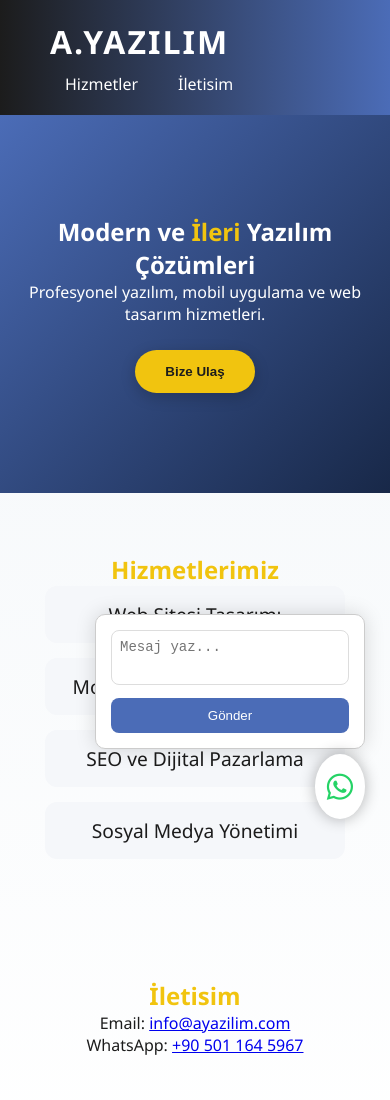
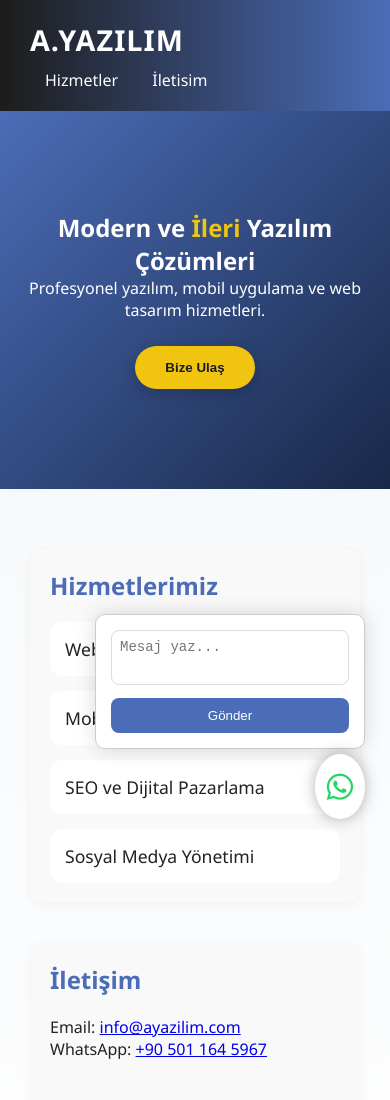
Before and after one commit to adoniScodee/ku-adas-.drakos, a plain HTML site: page index.html in a window 390 px wide. Shown: the top 1100 px of the page. Drawn offline with Linux system fonts and the light colour scheme.

Commit message:
Update index.html

```diff
--- a/index.html
+++ b/index.html
@@ -6,13 +6,6 @@
   <title>A.Yazılım | Yazılım Hizmetleri</title>
   <link rel="stylesheet" href="https://cdnjs.cloudflare.com/ajax/libs/font-awesome/6.4.0/css/all.min.css" />
   <style>
-    :root {
-      --primary: #4b6cb7;
-      --dark: #1c1c1c;
-      --accent: #f1c40f;
-      --bg-light: #f2f6f9;
-    }
-
     * {
       box-sizing: border-box;
       margin: 0;
@@ -21,8 +14,8 @@
 
     body {
       font-family: 'Segoe UI', sans-serif;
-      background: linear-gradient(180deg, var(--bg-light) 0%, #ffffff 100%);
-      color: var(--dark);
+      background: linear-gradient(180deg, #f2f6f9 0%, #ffffff 100%);
+      color: #222;
       scroll-behavior: smooth;
     }
 
@@ -30,17 +23,17 @@
       display: flex;
       justify-content: space-between;
       align-items: center;
-      padding: 20px 50px;
-      background: linear-gradient(to right, var(--dark), var(--primary));
+      padding: 20px 30px;
+      background: linear-gradient(to right, #1c1c1c, #4b6cb7);
       color: white;
       box-shadow: 0 3px 10px rgba(0, 0, 0, 0.1);
       flex-wrap: wrap;
     }
 
     .logo {
-      font-size: 2em;
+      font-size: 1.8em;
       font-weight: bold;
-      letter-spacing: 2px;
+      letter-spacing: 1px;
     }
 
     nav a {
@@ -49,6 +42,7 @@
       text-decoration: none;
       position: relative;
       font-weight: 500;
+      font-size: 1em;
     }
 
     nav a::after {
@@ -69,20 +63,20 @@
     .hero {
       text-align: center;
       padding: 100px 20px;
-      background: linear-gradient(135deg, var(--primary), #182848);
+      background: linear-gradient(135deg, #4b6cb7, #182848);
       color: white;
       animation: fadeIn 2s ease-in-out;
     }
 
     .highlight {
-      color: var(--accent);
+      color: #f1c40f;
     }
 
     .btn {
       margin-top: 25px;
       padding: 14px 30px;
-      background: var(--accent);
-      color: var(--dark);
+      background: #f1c40f;
+      color: #1c1c1c;
       border: none;
       border-radius: 30px;
       font-weight: bold;
@@ -93,26 +87,42 @@
 
     .btn:hover {
       background: #fff;
-      color: var(--primary);
+      color: #4b6cb7;
+    }
+
+    .two-columns {
+      display: flex;
+      flex-wrap: wrap;
+      justify-content: space-between;
+      padding: 60px 30px;
+      gap: 40px;
     }
 
     .services, .contact {
-      padding: 60px 30px;
-      text-align: center;
+      flex: 1 1 300px;
+      padding: 20px;
+      background: #f9f9f9;
+      border-radius: 12px;
+      box-shadow: 0 2px 10px rgba(0,0,0,0.05);
+    }
+
+    .services h2,
+    .contact h2 {
+      margin-bottom: 20px;
+      color: #4b6cb7;
     }
 
     .services ul {
       list-style: none;
+      padding: 0;
       display: flex;
       flex-direction: column;
       gap: 15px;
-      max-width: 600px;
-      margin: auto;
     }
 
     .services li {
-      font-size: 1.2em;
-      background: #f5f7fa;
+      font-size: 1.1em;
+      background: #fff;
       padding: 15px;
       border-radius: 12px;
       transition: all 0.3s;
@@ -121,13 +131,13 @@
     .services li:hover {
       transform: translateY(-3px);
       background: #e0eafc;
-      color: var(--primary);
+      color: #4b6cb7;
     }
 
     footer {
       text-align: center;
       padding: 25px;
-      background: var(--dark);
+      background: #1c1c1c;
       color: white;
     }
 
@@ -175,7 +185,7 @@
       margin-top: 8px;
       width: 100%;
       padding: 10px;
-      background: var(--primary);
+      background: #4b6cb7;
       color: white;
       border: none;
       border-radius: 8px;
@@ -188,21 +198,12 @@
     }
 
     @media (max-width: 768px) {
-      header {
+      .two-columns {
         flex-direction: column;
-        align-items: flex-start;
-        gap: 10px;
       }
 
       nav {
-        display: flex;
-        flex-wrap: wrap;
-        gap: 10px;
-      }
-
-      .services ul {
-        flex-direction: column;
-        padding: 0 15px;
+        margin-top: 10px;
       }
     }
   </style>
@@ -216,14 +217,15 @@
     </nav>
   </header>
 
-  <section id="anasayfa" class="hero">
+  <section class="hero">
     <h1>Modern ve <span class="highlight">İleri</span> Yazılım Çözümleri</h1>
     <p>Profesyonel yazılım, mobil uygulama ve web tasarım hizmetleri.</p>
     <button class="btn" onclick="document.getElementById('iletisim').scrollIntoView({behavior: 'smooth'})">Bize Ulaş</button>
   </section>
 
+  <div class="two-columns">
     <section id="hizmetler" class="services">
-    <h2 class="highlight">Hizmetlerimiz</h2>
+      <h2>Hizmetlerimiz</h2>
       <ul>
         <li>Web Sitesi Tasarımı</li>
         <li>Mobil Uygulama Geliştirme</li>
@@ -233,10 +235,11 @@
     </section>
 
     <section id="iletisim" class="contact">
-    <h2 class="highlight">İletisim</h2>
+      <h2>İletişim</h2>
       <p>Email: <a href="mailto:info@ayazilim.com">info@ayazilim.com</a></p>
       <p>WhatsApp: <a href="https://wa.me/905011645967" target="_blank">+90 501 164 5967</a></p>
     </section>
+  </div>
 
   <footer>
     &copy; 2025 A.Yazılım - Tüm Hakları Saklıdır
```
Lines whose indentation alone changed are shown as unchanged.
